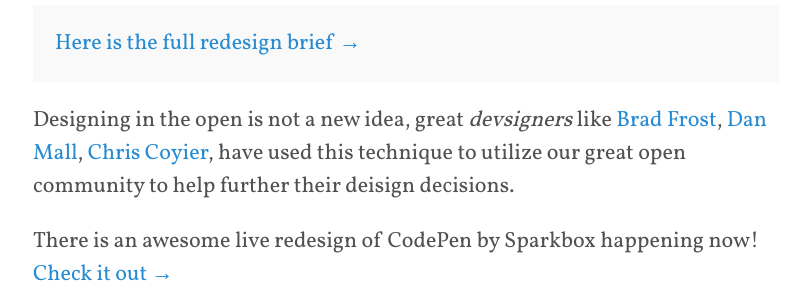
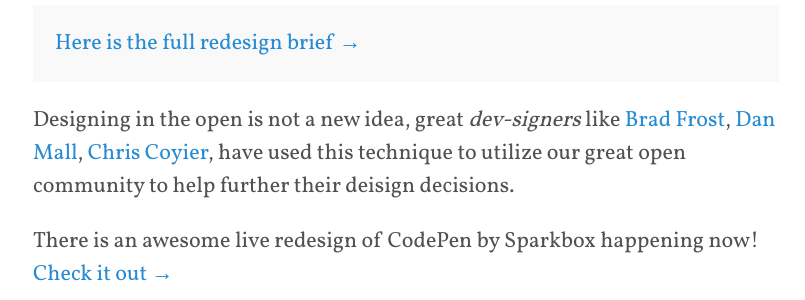
Before and after one commit to darrendub/darrendub.github.io, a Jekyll site: the page built from _posts/2015-04-15-open-redesign.md, in a window 1280 px wide. Shown: the part 701-1001 px from the top of the page, without its empty margins (234-1039 px from the left). Built offline with Jekyll 4.4.1, drawn with Linux system fonts in a browser that asks for light colours; Markdown is read by kramdown in place of the engine named in the settings.

Commit message:
Update 2015-04-15-open-redesign.md

```diff
--- a/_posts/2015-04-15-open-redesign.md
+++ b/_posts/2015-04-15-open-redesign.md
@@ -17,7 +17,7 @@
 
 <p class="message"><a href="{{ site.baseurl }}/weblog/2015/04/17/redesign-brief/">Here is the full redesign brief &#8594;</a></p>
 
-Designing in the open is not a new idea, great _devsigners_ like <a href="http://bradfrost.com/blog/post/designing-in-the-open/">Brad Frost</a>, <a href="http://danielmall.com/articles/rif-element-collages/">Dan Mall</a>, <a href="https://css-tricks.com/screencasting-complete-redesign-get-access-kickstarter/">Chris Coyier</a>, have used this technique to utilize our great open community to help further their deisign decisions.
+Designing in the open is not a new idea, great _dev-signers_ like <a href="http://bradfrost.com/blog/post/designing-in-the-open/">Brad Frost</a>, <a href="http://danielmall.com/articles/rif-element-collages/">Dan Mall</a>, <a href="https://css-tricks.com/screencasting-complete-redesign-get-access-kickstarter/">Chris Coyier</a>, have used this technique to utilize our great open community to help further their deisign decisions.
 
 There is an awesome live redesign of CodePen by Sparkbox happening now! [Check it out &#8594;](http://codepen.seesparkbox.com/)
 
```
